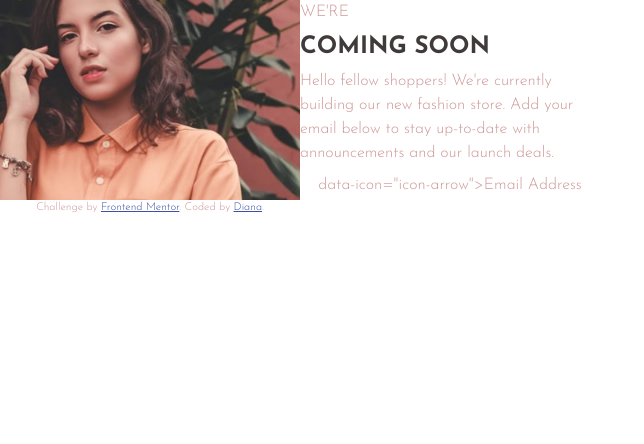
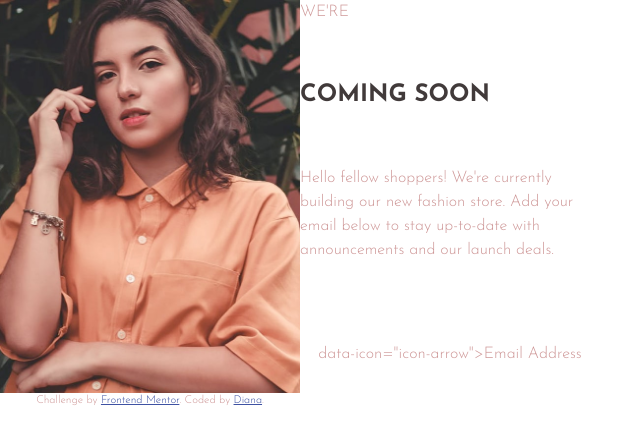
Before and after one commit to diluna17/Frontend-Mentor-Challenge, a plain HTML site: page index.html in a window 1280 px wide. Shown: the whole page, without its empty margins (0-644 px from the left). Drawn offline with Linux system fonts and the light colour scheme.

Commit message:
Update index.html

```diff
--- a/index.html
+++ b/index.html
@@ -24,6 +24,7 @@
   <main>
     <article class="product">
       <picture class="product_img">
+        <source srcset="hero-desktop.jpg" media="(min-width: 600px)">
         <img src="hero-mobile.jpg" alt="hero-mobile">
       </picture>
       <div class="product_content">
```
